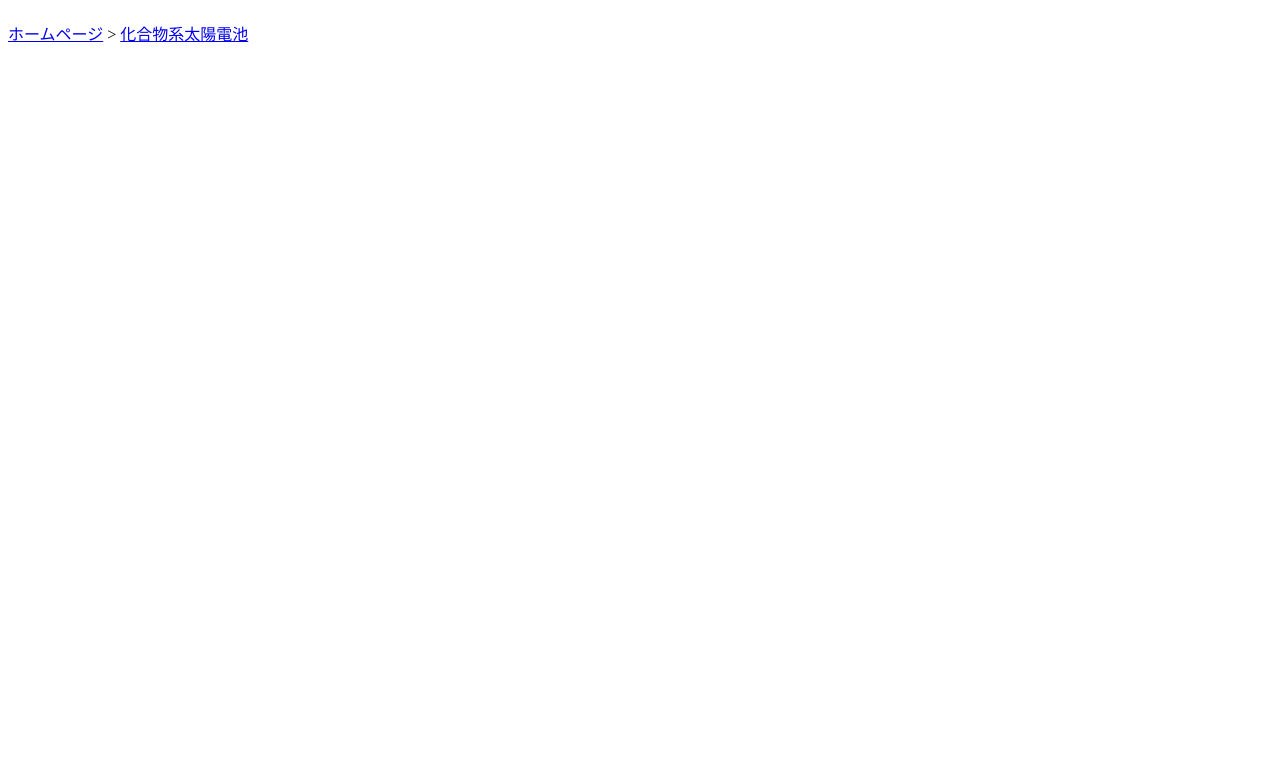
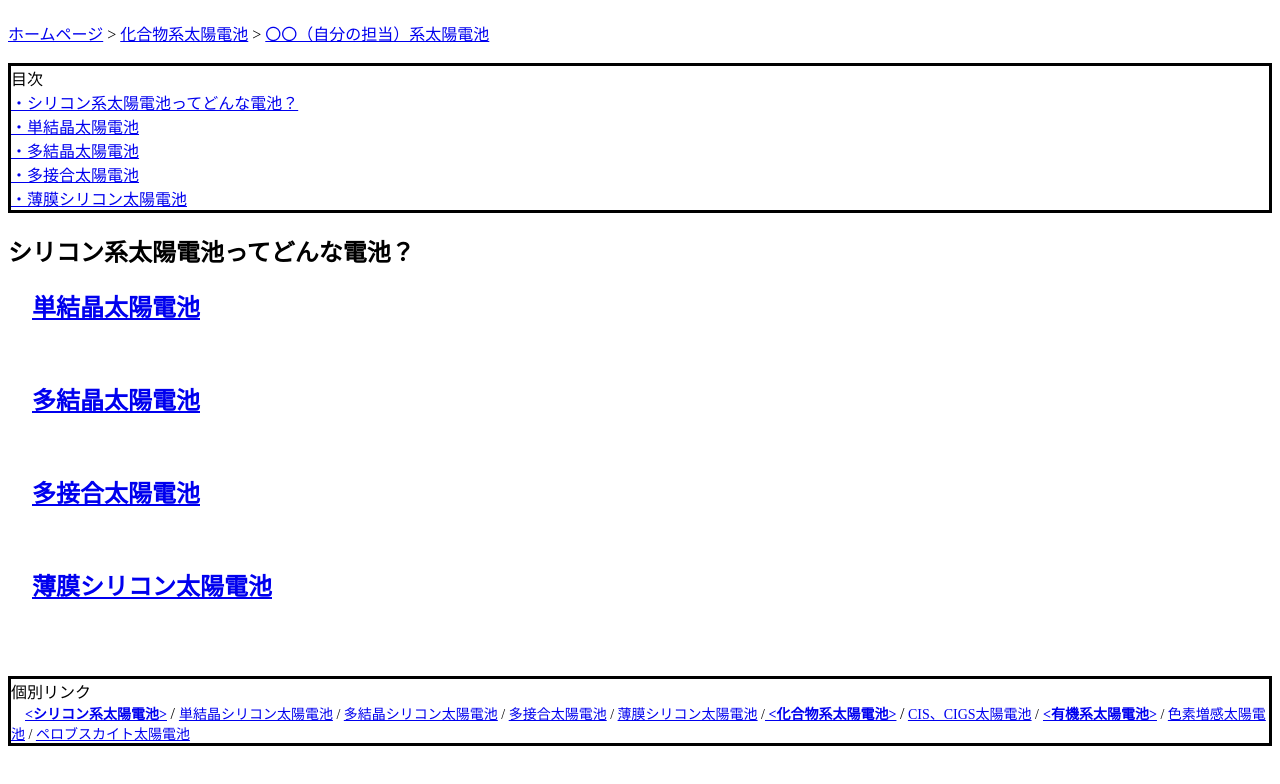
Before and after one commit to Tetsuo2002s/-, a plain HTML site: page index.html in a window 1280 px wide. Drawn offline with Linux system fonts and the light colour scheme.

Commit message:
Update index.html

```diff
--- a/index.html
+++ b/index.html
@@ -21,8 +21,54 @@ p3.thick {
 }
 </style>
 <body>
+<h1></h1></div>
+<p></p><a href="https://tetsuo2002s.github.io/-HP.github.io/">ホームページ</a> > <a href="https://tetsuo2002s.github.io/-silicon/">化合物系太陽電池</a> > <a href="自分のGithubのリンク">〇〇（自分の担当）系太陽電池</a>
 
-<h1></h1></div>
-<p></p><a href="https://tetsuo2002s.github.io/-HP.github.io/">ホームページ</a> > <a href="https://tetsuo2002s.github.io/-HP.github.io/">化合物系太陽電池</a>
+<br><br>
+<div style="border: solid;">
+目次<br>
+<a href="#1">・シリコン系太陽電池ってどんな電池？</a><br>
+<a href="#2">・単結晶太陽電池</a><br>
+<a href="#3">・多結晶太陽電池</a><br>
+<a href="#4">・多接合太陽電池</a><br>
+<a href="#5">・薄膜シリコン太陽電池</a><br>
+</div>
+</div>
+
+
+
+<h2 id="1">シリコン系太陽電池ってどんな電池？</h2><b></b>
+
+<h2 id="2">　<a href="https://takahiro1863.github.io/ouyoubuturi2/">単結晶太陽電池</a></h2><b></b><br>
+
+<h2 id="3">　<a href="https://2159116.github.io/takesshou/">多結晶太陽電池</a></h2><b></b><br>
+
+<h2 id="4">　<a href="https://rando5656.github.io/-.github.io/">多接合太陽電池</a></h2><b></b><br>
+
+<h2 id="5">　<a href="https://eiji-2021.github.io/purosuta/">薄膜シリコン太陽電池</a></h2><b></b><br>
+
+
+
+<br><br>
+
+<div style="border: solid;">
+個別リンク
+<br>
+<p3 class="thick">　<a href="https://tetsuo2002s.github.io/-silicon/"><シリコン系太陽電池></a> </p3>/ <p3>
+ <a href="https://takahiro1863.github.io/ouyoubuturi2/">単結晶シリコン太陽電池</a> /
+<a href="https://2159116.github.io/takesshou/">多結晶シリコン太陽電池</a> /
+<a href="https://rando5656.github.io/-.github.io/">多接合太陽電池</a> /
+<a href="https://eiji-2021.github.io/purosuta/">薄膜シリコン太陽電池</a> /</p3><p3 class="thick"><a href="https://tetsuo2002s.github.io/kagoubutu/"> <化合物系太陽電池></a> </p3>/<p3>
+<a href="https://tetsuo2002s.github.io/kagoubutu/">CIS、CIGS太陽電池</a> /</p3>
+<p3 class="thick"><a href="https://tetsuo2002s.github.io/yuukikagou/"><有機系太陽電池></a> </p3><p3>/
+<a href="https://tetsuo2002s.github.io/sikisozoukann/">色素増感太陽電池</a> /
+<a href="https://tetsuo2002s.github.io/perobusukaito/">ペロブスカイト太陽電池</a></p3>
+
+</div>
+</div>
+<br></h2><b></b><br>
+<br><br>
+
+
 </body>
 </html>
```
